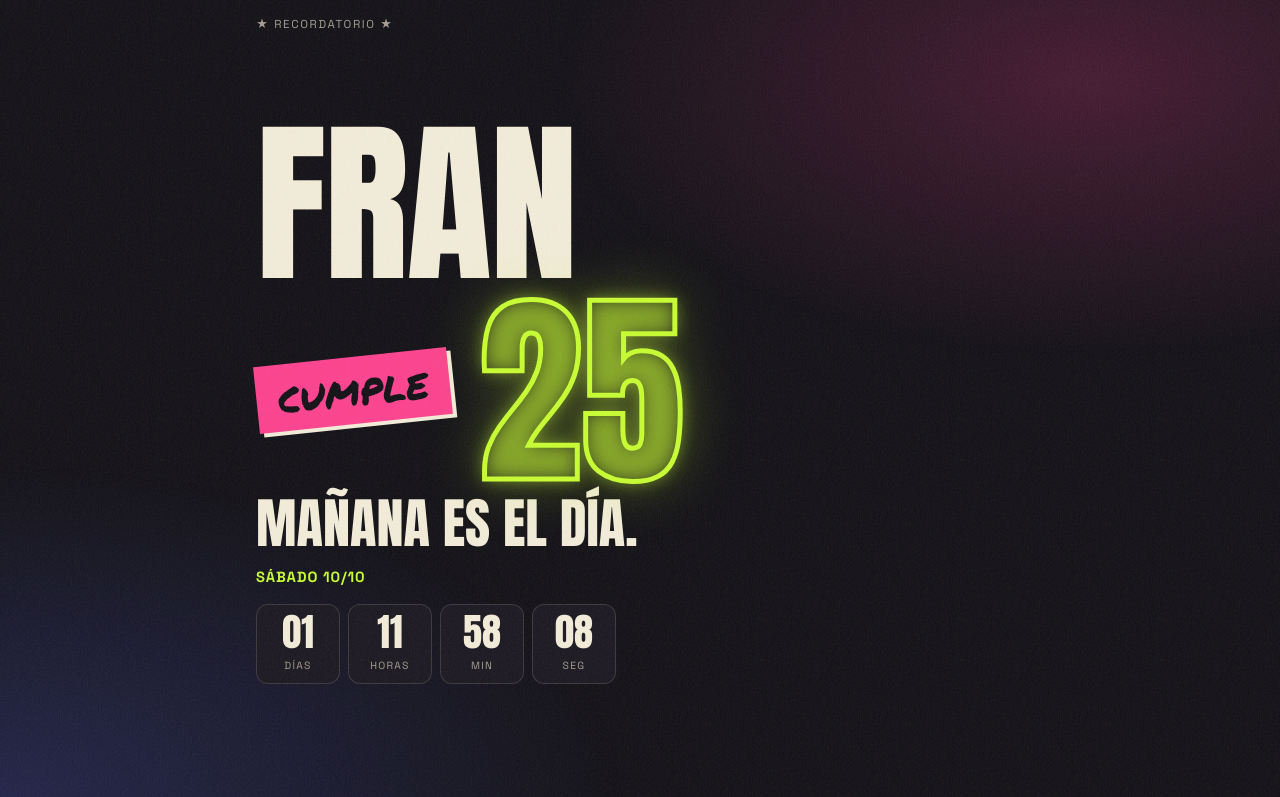
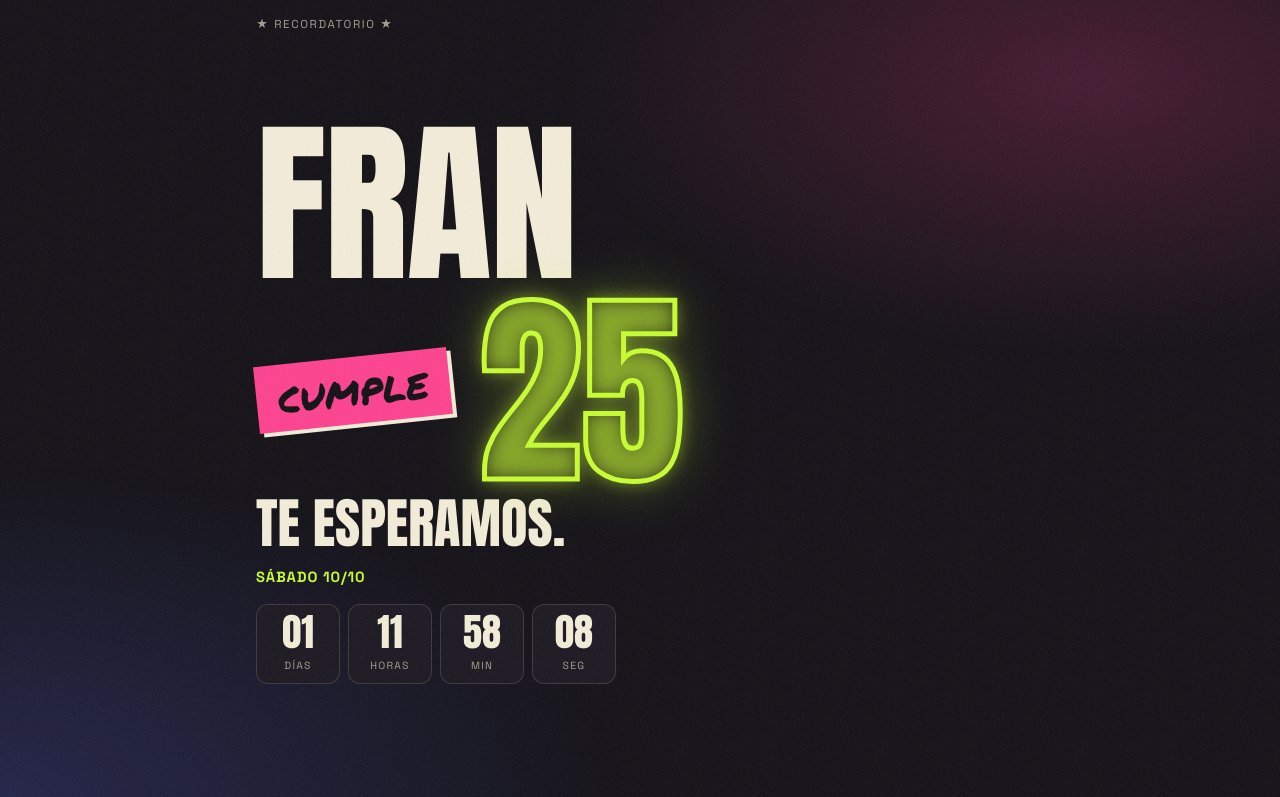
Before and after one commit to fbonorino/fran-cumple-25, a plain HTML site: page reminder/index.html in a window 1280 px wide. Shown: the top 797 px of the page. Drawn offline with Linux system fonts and the light colour scheme.

Commit message:
Recordatorio: saludo fijo, cita 1:30 y calendario con un solo evento
Co-Authored-By: Claude Opus 5.5 <noreply@anthropic.com>

```diff
--- a/reminder/index.html
+++ b/reminder/index.html
@@ -144,7 +144,7 @@
         </article>
         <article class="card">
           <h3>La cita</h3>
-          <p>Es en la previa. A las 2:00 nos vamos a Mata.</p>
+          <p>Es en la previa. A la 1:30 nos vamos a Mata.</p>
         </article>
         <article class="card r-rules">
           <h3>Reglas de la previa</h3>
@@ -164,20 +164,11 @@
 
       <div class="r-buttons">
         <div class="r-block">
-          <!-- iOS: link directo al .ics (abre "Agregar a Calendario"). Android/desktop: menú. -->
-          <a class="btn btn-acid btn-big r-wide" id="cal-ios" href="/reminder/fran-cumple-25.ics" hidden>Agregar al calendario</a>
+          <!-- iOS: link al .ics (abre "Agregar a Calendario"). Android/desktop: Google Calendar. -->
+          <a class="btn btn-acid btn-big r-wide" id="btn-cal" target="_blank" rel="noopener">Agregar al calendario</a>
           <p class="r-alt muted" id="cal-ios-alt" hidden>
-            ¿No se abrió? Agregalo con Google Calendar:
-            <a data-gcal="previa" target="_blank" rel="noopener">Previa ↗</a> ·
-            <a data-gcal="mata" target="_blank" rel="noopener">Mata ↗</a>
+            <a id="cal-ios-gcal" target="_blank" rel="noopener">¿Usás Google Calendar? Agregalo acá ↗</a>
           </p>
-
-          <button class="btn btn-acid btn-big r-wide" id="btn-cal" type="button" aria-expanded="false" aria-controls="cal-opts">Agregar al calendario</button>
-          <div class="r-menu" id="cal-opts" hidden>
-            <a class="btn btn-ghost r-wide" data-gcal="previa" target="_blank" rel="noopener">Google Calendar — Previa</a>
-            <a class="btn btn-ghost r-wide" data-gcal="mata" target="_blank" rel="noopener">Google Calendar — Mata</a>
-            <a class="btn btn-ghost r-wide" href="/reminder/fran-cumple-25.ics" download="fran-cumple-25.ics">Descargar .ics (Apple / Outlook)</a>
-          </div>
         </div>
 
         <div class="r-block">
--- a/reminder/reminder.css
+++ b/reminder/reminder.css
@@ -1,6 +1,6 @@
 /* ============================================================
    Recordatorio — se apoya en /css/styles.css (tokens, botones,
-   grano, countdown, ticket). Acá solo lo propio de esta página.
+   grano, countdown). Acá solo lo propio de esta página.
    ============================================================ */
 
 :root { --r-col: 880px; }
@@ -82,7 +82,7 @@ html { -webkit-text-size-adjust: 100%; text-size-adjust: 100%; }
 .r-buttons .btn-acid { box-shadow: 4px 4px 0 var(--pink); border-color: var(--acid); }
 .r-buttons .btn-pink { box-shadow: 4px 4px 0 var(--acid); border-color: var(--pink); }
 .r-alt { font-size: .88rem; }
-.r-alt a { font-weight: 700; white-space: nowrap; display: inline-block; padding: 12px 2px; }
+.r-alt a { font-weight: 700; display: inline-block; padding: 12px 2px; }
 .r-menu { display: grid; gap: 10px; animation: stepin .35s var(--ease-out); }
 .r-menu .btn { text-align: center; }
 
--- a/reminder/reminder.js
+++ b/reminder/reminder.js
@@ -9,21 +9,23 @@
 
   // Instantes fijos con offset explícito: no dependen de la zona del dispositivo.
   const PREVIA_AT = new Date("2026-10-10T23:00:00-03:00").getTime();
-  const AR_OFFSET = -3 * 3600e3;
 
-  const PREVIA = {
-    titulo: "Previa — Fran cumple 25",
-    nombre: "Previa",
-    direccion: "Av. Directorio 252, CABA",
-    inicio: "20261011T020000Z", // 23:00 -03 del 10/10
-    fin: "20261011T050000Z",
-  };
-  const MATA = {
-    titulo: "Mata Club — Fran cumple 25",
-    nombre: "Mata Club",
-    direccion: "Av. Rivadavia 13636, Ramos Mejía",
-    inicio: "20261011T050000Z", // 02:00 -03 del 11/10
-    fin: "20261011T100000Z",
+  const PREVIA = { nombre: "Previa", direccion: "Av. Directorio 252, CABA" };
+  const MATA = { nombre: "Mata Club", direccion: "Av. Rivadavia 13636, Ramos Mejía" };
+
+  // Un solo evento para toda la noche (mismos datos que fran-cumple-25.ics).
+  const EVENTO = {
+    titulo: "Fran cumple 25",
+    inicio: "20261011T020000Z", // sáb 10/10 23:00 -03
+    fin: "20261011T100000Z",    // dom 11/10 07:00 -03
+    lugar: "Av. Directorio 252, CABA",
+    detalle: [
+      "Previa 23:00 — Av. Directorio 252, CABA",
+      "1:30 salimos a Mata",
+      "Mata Club 2:00 — Av. Rivadavia 13636, Ramos Mejía",
+      "Mesas 15 y 16 (backstage)",
+      "Llevá DNI.",
+    ].join("\n"),
   };
 
   /* ---------- nombre desde ?n= ---------- */
@@ -39,21 +41,9 @@
     return chars.join("").trim();
   }
 
-  /* ---------- saludo según la fecha en Argentina ---------- */
-  function saludo(nombre) {
-    const ar = new Date(Date.now() + AR_OFFSET); // leer con getUTC* = hora argentina
-    const y = ar.getUTCFullYear(), mo = ar.getUTCMonth() + 1, d = ar.getUTCDate(), h = ar.getUTCHours();
-    const key = y * 10000 + mo * 100 + d;
-    let frase;
-    if (key < 20261009) frase = "el sábado es el día";
-    else if (key === 20261009) frase = "mañana es el día";
-    else if (key === 20261010 || (key === 20261011 && h < 8)) frase = "hoy es el día";
-    else frase = "gracias por venir";
-    if (!nombre) return frase.charAt(0).toUpperCase() + frase.slice(1) + ".";
-    return nombre + ", " + frase + ".";
-  }
-
-  $("#greeting").textContent = saludo(leerNombre());
+  /* ---------- saludo ---------- */
+  const nombre = leerNombre();
+  $("#greeting").textContent = nombre ? nombre + ", te esperamos." : "Te esperamos.";
 
   /* ---------- cuenta regresiva ---------- */
   const cd = $("#countdown");
@@ -87,46 +77,39 @@
   $("#uber-previa").href = uber(PREVIA);
   $("#uber-mata").href = uber(MATA);
 
-  const gcal = (ev) => "https://calendar.google.com/calendar/render?action=TEMPLATE" +
-    "&text=" + encodeURIComponent(ev.titulo) +
-    "&dates=" + ev.inicio + "/" + ev.fin +
-    "&location=" + encodeURIComponent(ev.direccion) +
-    "&details=" + encodeURIComponent("Llevá DNI y la captura de tu entrada.");
-  document.querySelectorAll("[data-gcal]").forEach((a) => {
-    a.href = gcal(a.dataset.gcal === "mata" ? MATA : PREVIA);
-  });
+  const gcal = "https://calendar.google.com/calendar/render?action=TEMPLATE" +
+    "&text=" + encodeURIComponent(EVENTO.titulo) +
+    "&dates=" + EVENTO.inicio + "/" + EVENTO.fin +
+    "&location=" + encodeURIComponent(EVENTO.lugar) +
+    "&details=" + encodeURIComponent(EVENTO.detalle);
 
-  /* ---------- menús desplegables (Uber y calendario) ---------- */
-  const menus = [];
-  function menu(btn, panel) {
-    const set = (abierto) => {
-      panel.hidden = !abierto;
-      btn.setAttribute("aria-expanded", String(abierto));
-    };
-    btn.addEventListener("click", () => {
-      const abrir = panel.hidden;
-      menus.forEach((m) => m(false));
-      set(abrir);
-    });
-    menus.push(set);
-  }
-  menu($("#btn-uber"), $("#uber-opts"));
-  menu($("#btn-cal"), $("#cal-opts"));
+  /* ---------- menú de Uber ---------- */
+  const btnUber = $("#btn-uber");
+  const uberOpts = $("#uber-opts");
+  const setUber = (abierto) => {
+    uberOpts.hidden = !abierto;
+    btnUber.setAttribute("aria-expanded", String(abierto));
+  };
+  btnUber.addEventListener("click", () => setUber(uberOpts.hidden));
   document.addEventListener("keydown", (e) => {
-    if (e.key === "Escape") menus.forEach((m) => m(false));
+    if (e.key === "Escape") setUber(false);
   });
 
   /* ---------- calendario según plataforma ---------- */
-  // iOS: un toque al .ics estático abre la hoja nativa "Agregar a Calendario".
-  // Android y desktop: menú, así nunca se descarga nada sin elegirlo.
+  // iOS: el .ics estático abre la hoja nativa "Agregar a Calendario".
+  // Android y desktop: Google Calendar con el evento precargado; nunca se descarga nada.
   const ua = navigator.userAgent;
   const esIOS = /iPad|iPhone|iPod/.test(ua) ||
     (navigator.platform === "MacIntel" && navigator.maxTouchPoints > 1);
   document.documentElement.dataset.plataforma = esIOS ? "ios" : /Android/.test(ua) ? "android" : "desktop";
+  const btnCal = $("#btn-cal");
   if (esIOS) {
-    $("#btn-cal").hidden = true;
-    $("#cal-opts").hidden = true;
-    $("#cal-ios").hidden = false;
+    btnCal.href = "/reminder/fran-cumple-25.ics";
+    btnCal.removeAttribute("target");
+    btnCal.removeAttribute("rel");
+    $("#cal-ios-gcal").href = gcal;
     $("#cal-ios-alt").hidden = false;
+  } else {
+    btnCal.href = gcal;
   }
 })();
```
Also changed, not shown: 1 other file.
